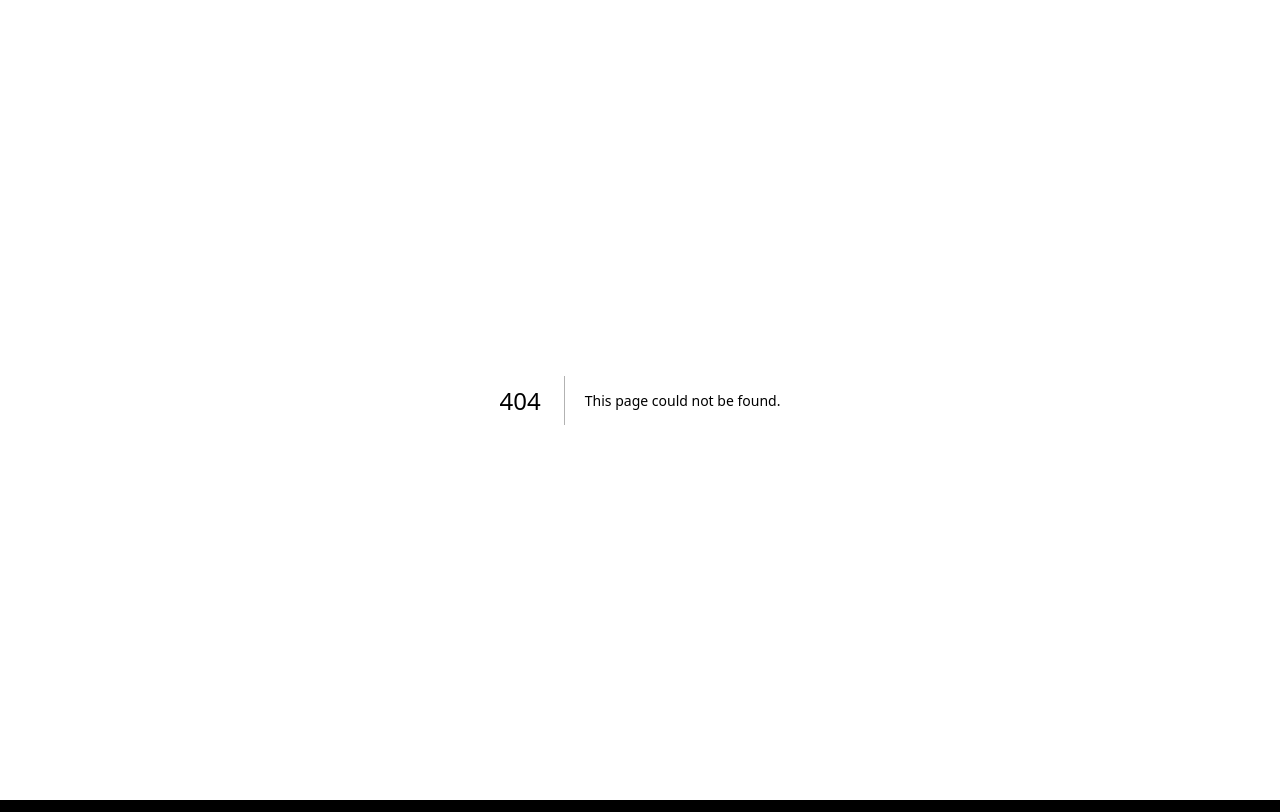
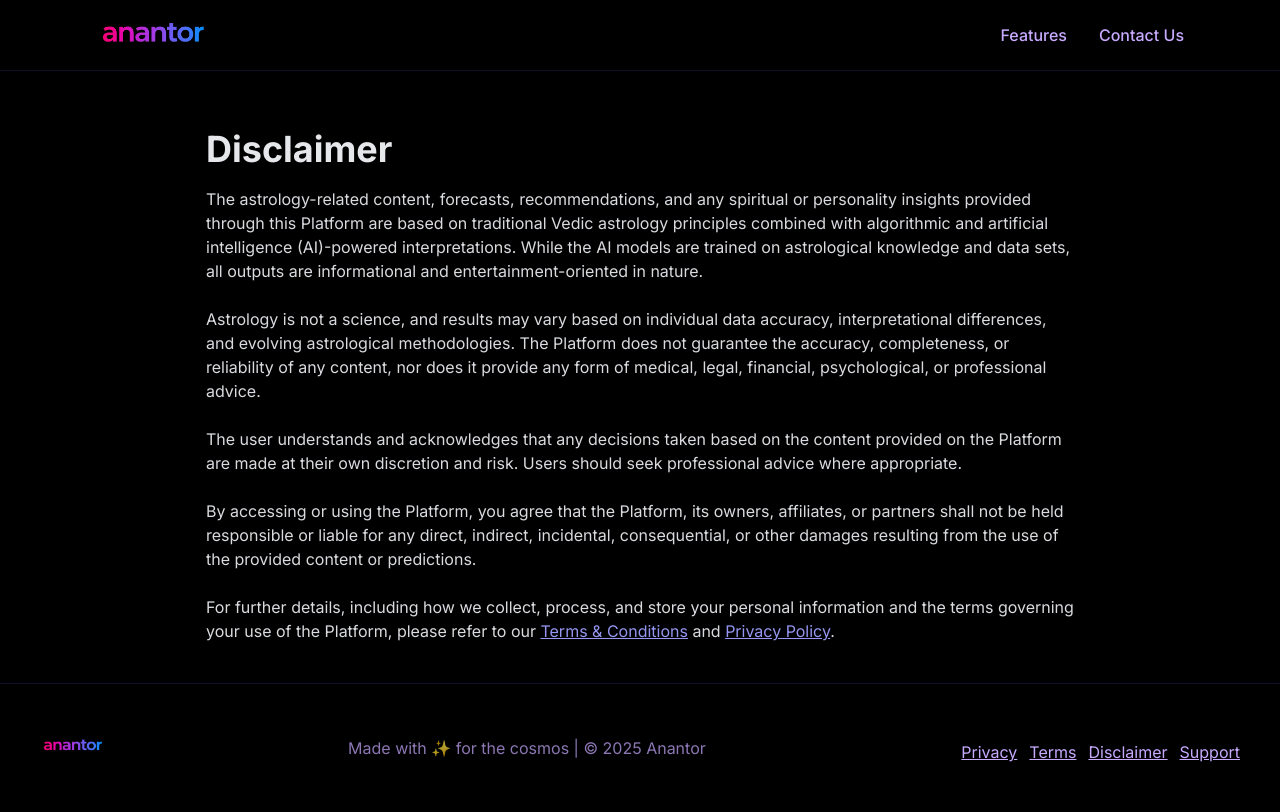
Before and after one commit to Abhay2012/anantor, a Next.js app: page /disclaimer in a window 1280 px wide. Before the commit this address had no page. Built offline with nearby package versions, Linux system fonts and the light colour scheme.

Commit message:
disclaimer added

```diff
--- a/app/components/Footer.jsx
+++ b/app/components/Footer.jsx
@@ -5,13 +5,14 @@ export default function Footer() {
   return (
     <footer className={styles.footer}>
       <div className={styles.container}>
-      <div>
-        <img style={{ height: '20px' }} src="/text-logo.png" alt="Anantor" />
-      </div>
+        <div>
+          <img style={{ height: '20px' }} src="/text-logo.png" alt="Anantor" />
+        </div>
         <p>Made with ✨ for the cosmos | &copy; 2025 Anantor</p>
         <div className={styles.links}>
           <Link href="/privacy" className={styles.link}>Privacy</Link>
           <Link href="/terms" className={styles.link}>Terms</Link>
+          <Link href="/disclaimer" className={styles.link}>Disclaimer</Link>
           <Link href="/contact-us" className={styles.link}>Support</Link>
         </div>
       </div>
--- a/app/components/Footer.module.css
+++ b/app/components/Footer.module.css
@@ -15,3 +15,7 @@
 }
  .link { color: #C7AAFF; text-decoration: underline; margin-left: 0.75rem; }
  .links { margin-top: 0.5rem; }
+
+ @media (max-width: 768px) {
+  .container { flex-direction: column; }
+}
--- a/app/contact-us/page.module.css
+++ b/app/contact-us/page.module.css
@@ -31,3 +31,7 @@
     display: grid;
     gap: .5rem;
 }
+
+@media (max-width: 768px) {
+    .app {padding-top: 2rem; }
+}
--- /dev/null
+++ b/app/disclaimer/page.jsx
@@ -0,0 +1,77 @@
+import Link from 'next/link'
+import Header from '../components/Header'
+import Footer from '../components/Footer'
+import styles from './page.module.css'
+
+export const dynamic = 'force-static'
+export const metadata = {
+  title: 'Disclaimer - Anantor Astrology App',
+  description:
+    'Read the disclaimer for Anantor. Our astrology and AI-powered insights are informational and entertainment-oriented, not professional advice.',
+  keywords: ['astrology disclaimer', 'anantor disclaimer', 'entertainment purposes only'],
+  openGraph: {
+    title: 'Disclaimer - Anantor Astrology App',
+    description:
+      'Astrology and AI-powered interpretations provided by Anantor are informational and entertainment-oriented, not professional advice.',
+    url: 'https://www.anantor.com/disclaimer',
+    siteName: 'Anantor',
+    images: [{ url: '/text-logo.png', width: 1200, height: 630, alt: 'Anantor' }],
+    locale: 'en_US',
+    type: 'website',
+  },
+  twitter: {
+    card: 'summary_large_image',
+    title: 'Disclaimer - Anantor Astrology App',
+    description:
+      'Astrology and AI-powered interpretations provided by Anantor are informational and entertainment-oriented, not professional advice.',
+    images: ['/text-logo.png'],
+  },
+}
+
+export default function DisclaimerPage() {
+  return (
+    <div className={styles.app}>
+      <Header forceVisible />
+
+      <section className={styles.container}>
+        <h1 className={styles.title}>Disclaimer</h1>
+
+        <div style={{ display: 'grid', gap: '1rem' }}>
+          <p className={styles.p} style={{ opacity: 0.95 }}>
+            The astrology-related content, forecasts, recommendations, and any spiritual or personality insights provided
+            through this Platform are based on traditional Vedic astrology principles combined with algorithmic and
+            artificial intelligence (AI)-powered interpretations. While the AI models are trained on astrological
+            knowledge and data sets, all outputs are informational and entertainment-oriented in nature.
+          </p>
+
+          <p className={styles.p} style={{ opacity: 0.95 }}>
+            Astrology is not a science, and results may vary based on individual data accuracy, interpretational
+            differences, and evolving astrological methodologies. The Platform does not guarantee the accuracy,
+            completeness, or reliability of any content, nor does it provide any form of medical, legal, financial,
+            psychological, or professional advice.
+          </p>
+
+          <p className={styles.p} style={{ opacity: 0.95 }}>
+            The user understands and acknowledges that any decisions taken based on the content provided on the Platform
+            are made at their own discretion and risk. Users should seek professional advice where appropriate.
+          </p>
+
+          <p className={styles.p} style={{ opacity: 0.95 }}>
+            By accessing or using the Platform, you agree that the Platform, its owners, affiliates, or partners shall
+            not be held responsible or liable for any direct, indirect, incidental, consequential, or other damages
+            resulting from the use of the provided content or predictions.
+          </p>
+
+          <p className={styles.p} style={{ opacity: 0.95 }}>
+            For further details, including how we collect, process, and store your personal information and the terms
+            governing your use of the Platform, please refer to our{' '}
+            <Link href="/terms">Terms &amp; Conditions</Link> and{' '}
+            <Link href="/privacy">Privacy Policy</Link>.
+          </p>
+        </div>
+      </section>
+
+      <Footer />
+    </div>
+  )
+}
--- /dev/null
+++ b/app/disclaimer/page.module.css
@@ -0,0 +1,10 @@
+.app { padding-top: 6rem; }
+.container { max-width: 900px; margin: 0 auto; padding: 2rem 1rem; color: #e5e7eb; }
+.title { font-size: 2.25rem; line-height: 1.2; margin-bottom: 1rem; }
+.sectionTitle { font-size: 1.25rem; margin-bottom: .5rem; color: #C7AAFF; }
+.p { margin-bottom: .5rem; }
+.list { margin-left: 1rem; list-style: disc; display: grid; gap: .5rem; }
+
+@media (max-width: 768px) {
+    .app {padding-top: 2rem; }
+}
--- a/app/features/page.module.css
+++ b/app/features/page.module.css
@@ -165,3 +165,7 @@
 @media (max-width: 640px) {
   .cardsGrid { grid-template-columns: 1fr; }
 }
+
+@media (max-width: 768px) {
+  .app {padding-top: 2rem; }
+}
--- a/app/privacy/page.module.css
+++ b/app/privacy/page.module.css
@@ -4,3 +4,7 @@
 .sectionTitle { font-size: 1.25rem; margin-bottom: .5rem; color: #C7AAFF; }
 .p { margin-bottom: .5rem; }
 .list { margin-left: 1rem; list-style: disc; display: grid; gap: .5rem; }
+
+@media (max-width: 768px) {
+    .app {padding-top: 2rem; }
+}
--- a/app/terms/page.module.css
+++ b/app/terms/page.module.css
@@ -4,3 +4,7 @@
 .sectionTitle { font-size: 1.25rem; margin-bottom: .5rem; color: #C7AAFF; }
 .p { margin-bottom: .5rem; }
 .list { margin-left: 1rem; list-style: disc; display: grid; gap: .5rem; }
+
+@media (max-width: 768px) {
+    .app {padding-top: 2rem; }
+}
```
